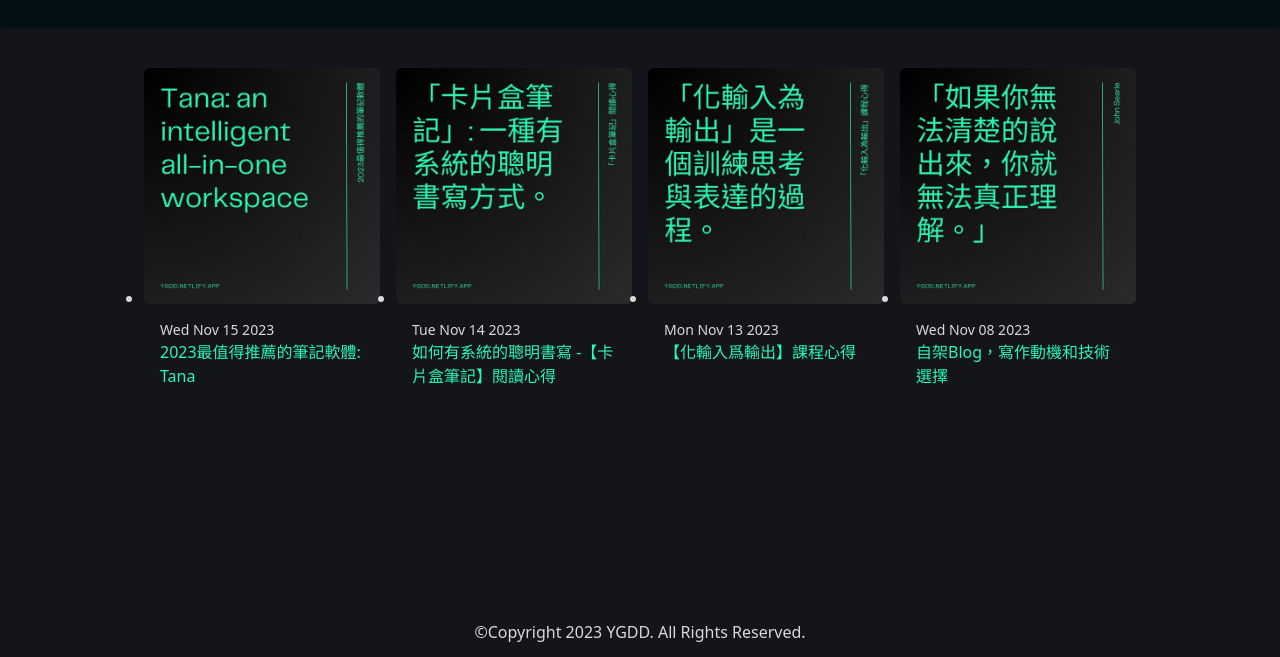
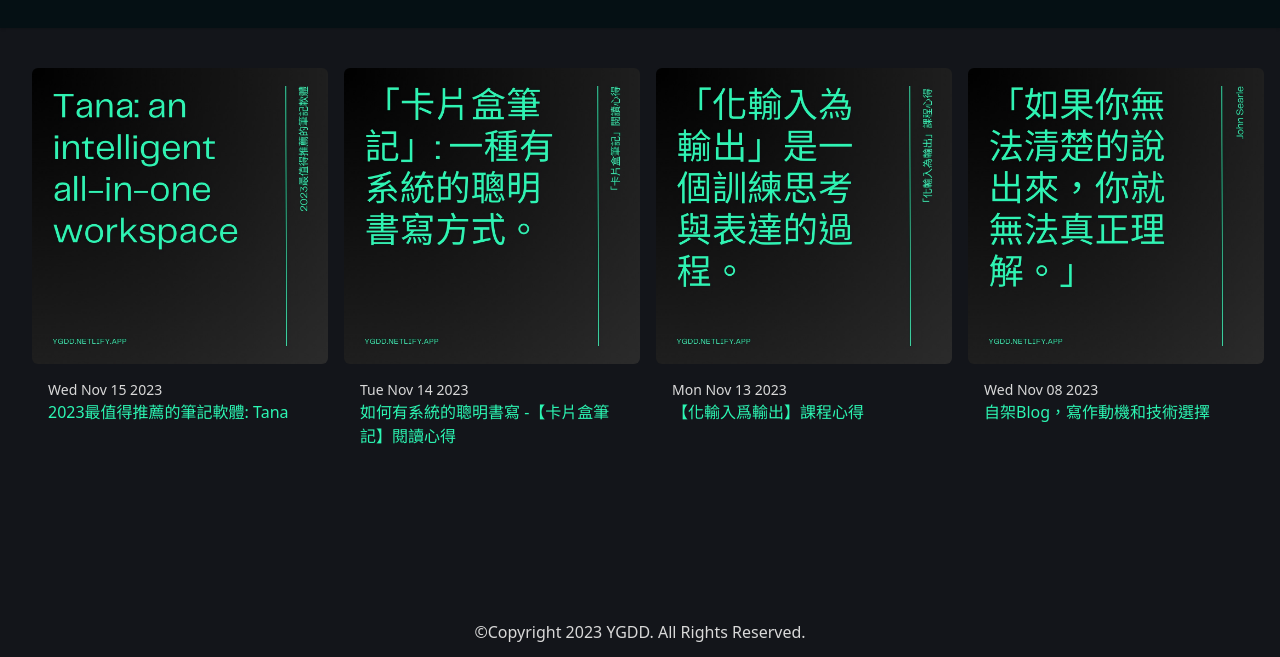
Before and after one commit to dosmanthus/blog, an Astro site: page /blog in a window 1280 px wide. Shown: the part 72-729 px from the top of the page. Built offline with nearby package versions, Linux system fonts and the light colour scheme; Astro itself is replaced by a stand-in of ours.

Commit message:
fix: blog post list layout

```diff
--- a/src/content/blog/tana.md
+++ b/src/content/blog/tana.md
@@ -31,7 +31,7 @@
     </ul>
   </p>
   <p>
-    <b>自訂的Live Query:</b>
+    <b>自訂的Live Search:</b>
     <ul>
       <li>超越傳統搜尋，可添加在任何位置。</li>
       <li>允許自訂搜尋條件和參數，以不同視圖顯示資料。</li>
--- a/src/pages/blog/index.astro
+++ b/src/pages/blog/index.astro
@@ -4,12 +4,12 @@
 const blogEntries = await getCollection('blog');
 ---
 <Blog title='blog'>
-  <div class="max-w-full md:max-w-5xl m-auto">
-    <ul class="flex px-4 gap-4">
+  <div class="max-w-full m-auto px-4">
+    <ul class="grid grid-cols-1 sm:grid-cols-2 md:grid-cols-4 gap-4 list-none">
       {blogEntries
         .sort((a, b) => new Date(b.data.publishedDate).getTime() - new Date(a.data.publishedDate).getTime())
         .map(blogPostEntry => (
-        <li class="sm:w-1/2 md:w-1/3">
+        <li class="mb-4">
           <div class="aspect-square flex items-center justify-center overflow-hidden rounded-md">
             <img class="object-cover" src={blogPostEntry.data.image?.src} alt={blogPostEntry.data.image?.alt}>
           </div>
```
